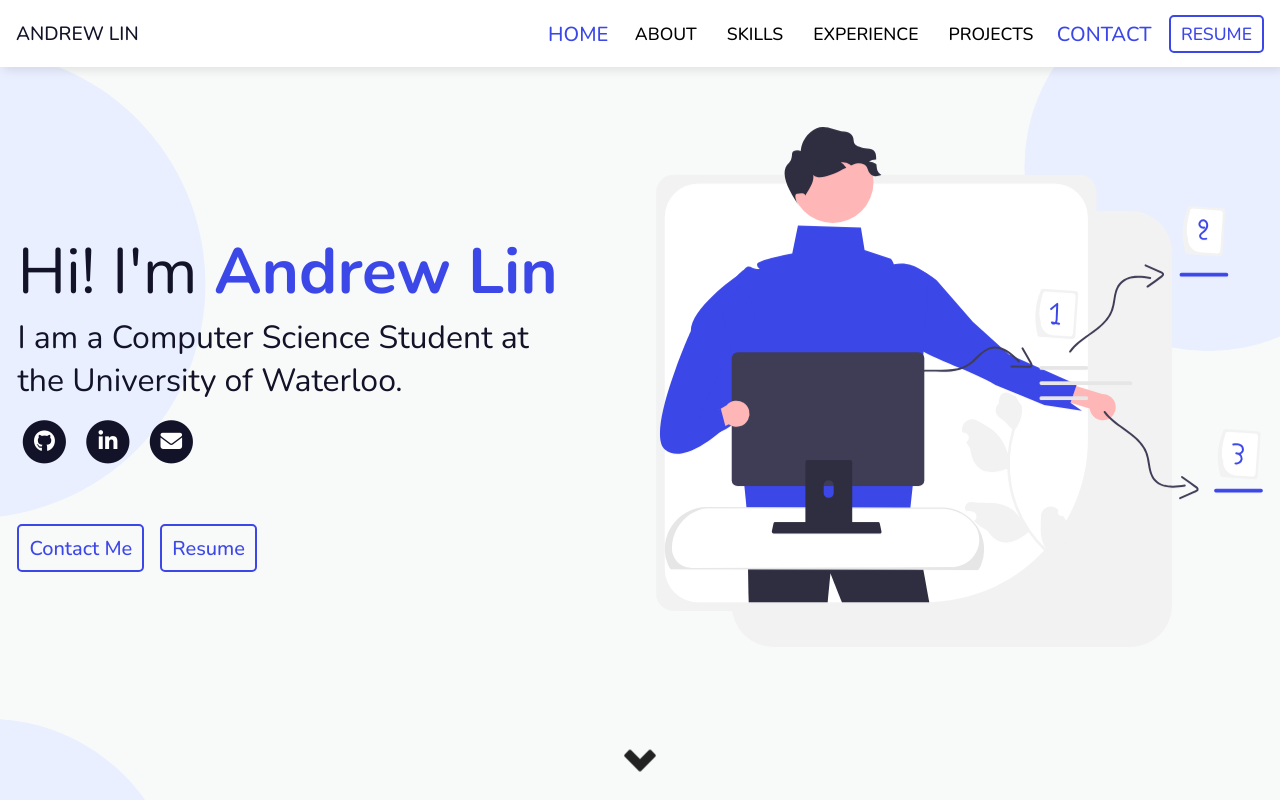
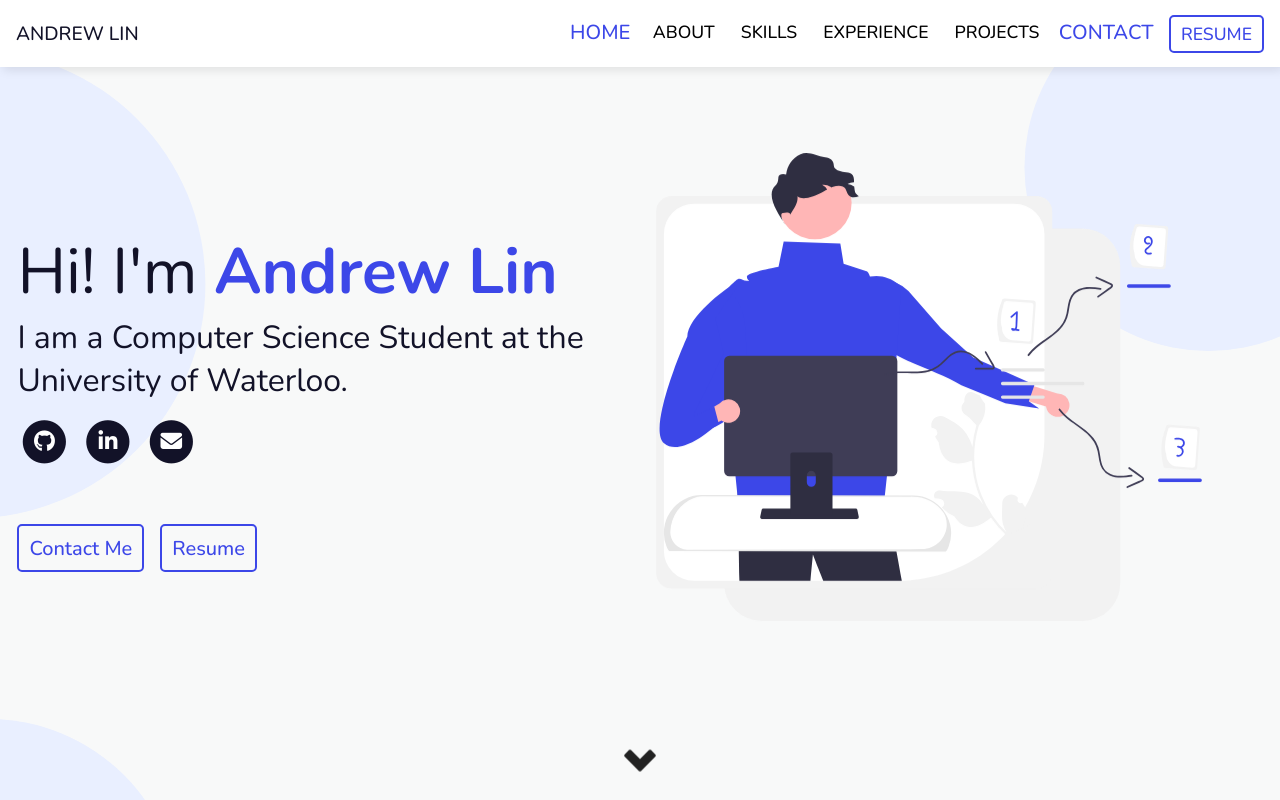
Before and after one commit to ALin837/ALin837.github.io, a plain HTML site: page index.html in a window 1280 px wide. Shown: the top 800 px of the page. Drawn offline with nearby package versions, Linux system fonts and the light colour scheme.

Commit message:
make image smalelr

```diff
--- a/index.html
+++ b/index.html
@@ -129,7 +129,7 @@
               <div class="Words-Container">
                 <div class="Landing-Page-Intro">Hi! I'm <b style="color: #3c47e8;">Andrew Lin</b> </div>
                 <div class="Landing-Page-School">
-                  I am a Computer Science Student at <br>
+                  I am a Computer Science Student at
                   the University of Waterloo.
                 </div>
                 <div class="socials">
--- a/styles/LandingPage.css
+++ b/styles/LandingPage.css
@@ -111,6 +111,7 @@ a {
 }
 
 .image-contain {
+  width: 90%;
   height: auto;
   z-index: -1;
   animation: fadeInOpacityBottom 0.5s 1 ease-in, action 1s infinite alternate;
--- a/styles/NavigationBar.css
+++ b/styles/NavigationBar.css
@@ -2,6 +2,7 @@
 
 .Navigation-Bar-Container {
   background-color: rgb(255, 255, 255);
+
   position: fixed;
   box-shadow: none;
   display: flex;
@@ -91,6 +92,7 @@
   margin-right: 1rem;
   border-radius: 5px;
   border: 2px solid #ffffff;
+  border: transparent;
 }
 
 .nav-button {
@@ -144,7 +146,7 @@
 }
 
 
-@media only screen and (max-width: 915px) {
+@media only screen and (max-width: 930px) {
 
   .nav-buttons,
   .nav-button {
```
